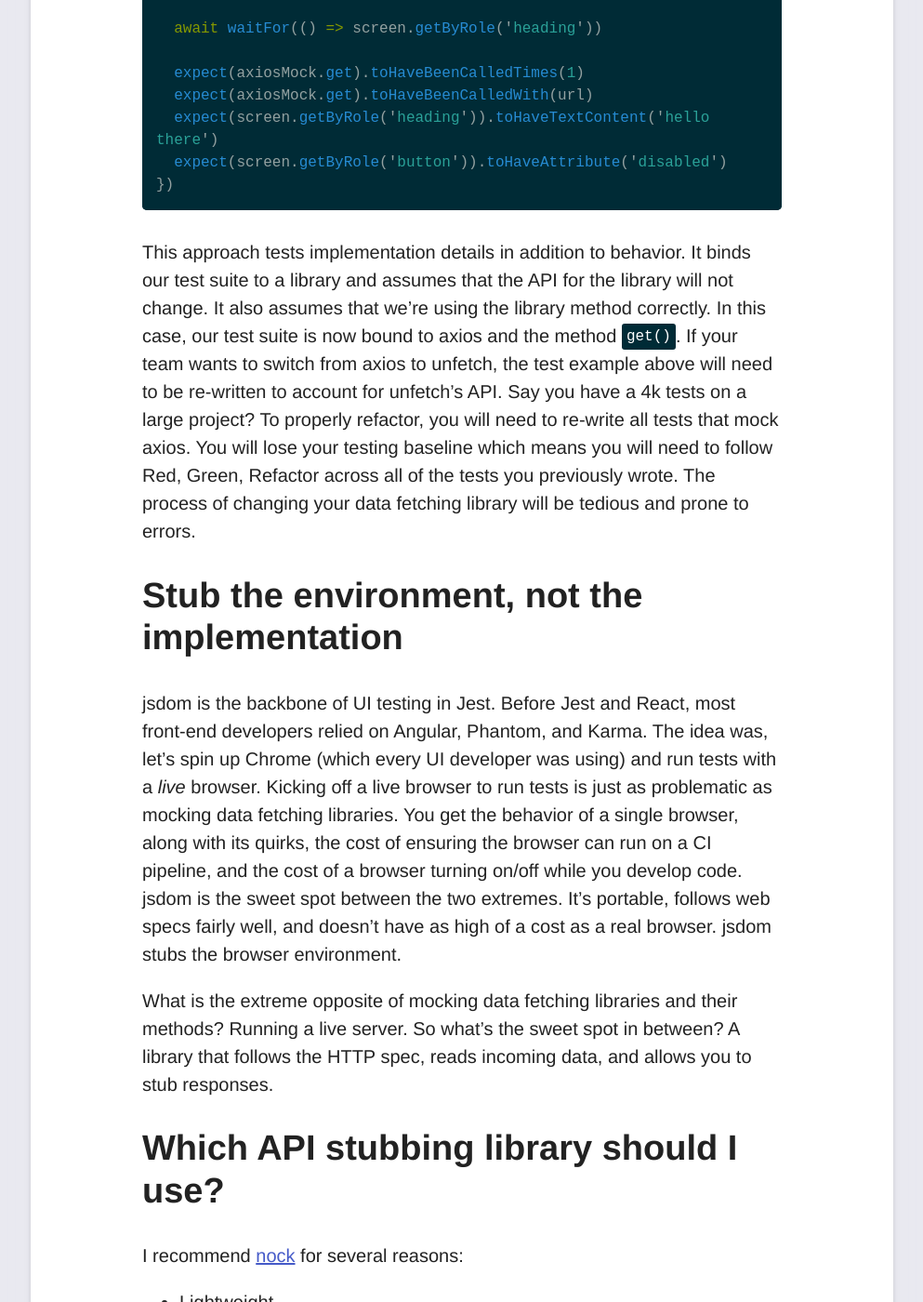
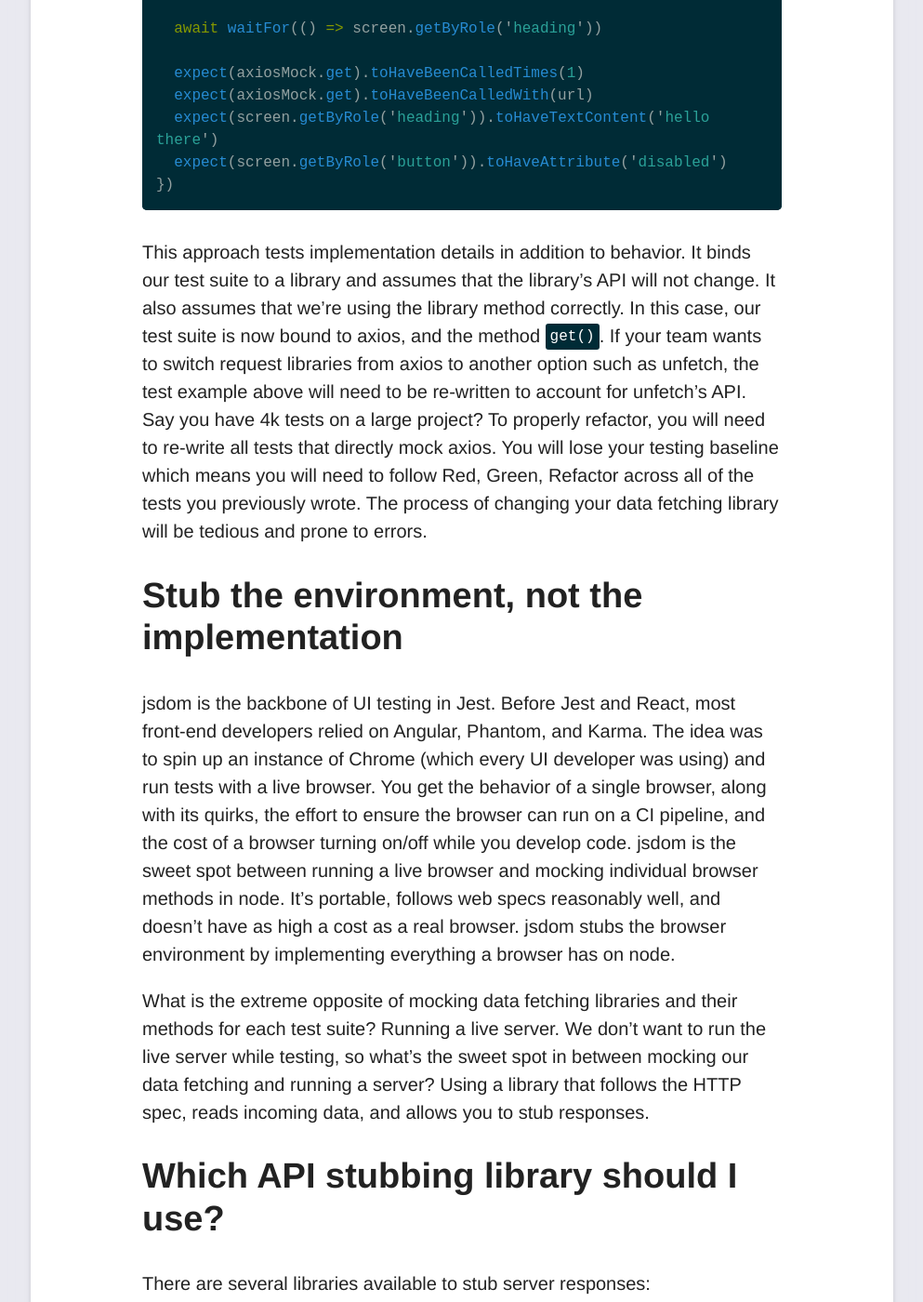
Before and after one commit to antgonzales/antgonzales.github.io, a Jekyll site: the page built from _posts/2020-05-26-how-to-test-data-fetching-components.md, in a window 1280 px wide and 1400 px high, scrolled down 1579 px. Shown: the whole window at 93% size, without its empty margins (143-1136 px from the left). Built offline with Jekyll 4.4.1, drawn with Linux system fonts in a browser that asks for light colours; some of the changed text lies outside the part shown.

Commit message:
Adjust data fetching components post content
Fix grammar and readability of content based on feedback. Add a last
modified date.

````diff
--- a/_posts/2020-05-26-how-to-test-data-fetching-components.md
+++ b/_posts/2020-05-26-how-to-test-data-fetching-components.md
@@ -56,34 +57,44 @@ test('loads and displays greeting', async () => {
 ```
 
 This approach tests implementation details in addition to behavior. It binds our
-test suite to a library and assumes that the API for the library will not
-change. It also assumes that we're using the library method correctly.  In this
-case, our test suite is now bound to axios and the method `get()`. If your team
-wants to switch from axios to unfetch, the test example above will need to be
-re-written to account for unfetch's API.  Say you have a 4k tests on a large
-project? To properly refactor, you will need to re-write all tests that mock
-axios. You will lose your testing baseline which means you will need to follow
-Red, Green, Refactor across all of the tests you previously wrote. The process
-of changing your data fetching library will be tedious and prone to errors.
+test suite to a library and assumes that the library's API will not change. It
+also assumes that we're using the library method correctly. In this case, our
+test suite is now bound to axios, and the method `get()`. If your team wants to
+switch request libraries from axios to another option such as unfetch, the test
+example above will need to be re-written to account for unfetch's API. Say you
+have 4k tests on a large project? To properly refactor, you will need to
+re-write all tests that directly mock axios. You will lose your testing baseline
+which means you will need to follow Red, Green, Refactor across all of the tests
+you previously wrote. The process of changing your data fetching library will be
+tedious and prone to errors.
 
 ## Stub the environment, not the implementation
 
 jsdom is the backbone of UI testing in Jest. Before Jest and React, most
-front-end developers relied on Angular, Phantom, and Karma. The idea was, let's
-spin up Chrome (which every UI developer was using) and run tests with a *live*
-browser. Kicking off a live browser to run tests is just as problematic as
-mocking data fetching libraries. You get the behavior of a single browser, along
-with its quirks, the cost of ensuring the browser can run on a CI pipeline, and
-the cost of a browser turning on/off while you develop code. jsdom is the sweet
-spot between the two extremes. It's portable, follows web specs fairly well, and
-doesn't have as high of a cost as a real browser. jsdom stubs the browser environment.
+front-end developers relied on Angular, Phantom, and Karma. The idea was to spin
+up an instance of Chrome (which every UI developer was using) and run tests with
+a live browser. You get the behavior of a single browser, along with its quirks,
+the effort to ensure the browser can run on a CI pipeline, and the cost of a
+browser turning on/off while you develop code. jsdom is the sweet spot between
+running a live browser and mocking individual browser methods in node. It's
+portable, follows web specs reasonably well, and doesn't have as high a cost as
+a real browser. jsdom stubs the browser environment by implementing everything a
+browser has on node.
 
 What is the extreme opposite of mocking data fetching libraries and their
-methods? Running a live server. So what's the sweet spot in between? A library
-that follows the HTTP spec, reads incoming data, and allows you to stub
-responses.
+methods for each test suite? Running a live server. We don't want to run the
+live server while testing, so what's the sweet spot in between mocking our data
+fetching and running a server? Using a library that follows the HTTP spec, reads
+incoming data, and allows you to stub responses.
 
 ## Which API stubbing library should I use?
+
+There are several libraries available to stub server responses:
+
+* miragejs
+* msw
+* cypress
+* nock
 
 I recommend [nock](https://github.com/nock/nock) for several reasons:
 
@@ -93,9 +104,9 @@ I recommend [nock](https://github.com/nock/nock) for several reasons:
 
 Clocking in 170kb, it's perfect for usage in isolated unit and integration
 tests. There's no big installation and no major setup. It's a mature,
-well-documented library that gives developers the ability to investigate and
-find answers to their problems easily. These aspects pay off in spades as a
-project grows and ages.
+well-documented library that gives developers the ability to easily investigate
+and find answers to their problems. These aspects pay off in spades as a project
+grows and ages.
 
 Let's look at nock using the previous example:
 
@@ -151,16 +161,16 @@ Photo by [Kristina
 Tripkovic](https://unsplash.com/@tinamosquito?utm_source=unsplash&utm_medium=referral&utm_content=creditCopyText)
 on [Unsplash](https://unsplash.com)
 
-With the rise of GraphQL, Apollo has made big strides in writing server and
-client-side libraries to make managing data easier. The trouble comes with their
-recommended approach to testing UI components that rely on Apollo.
+With the rise of GraphQL, Apollo has made significant strides in writing server
+and client-side libraries to make managing data easier. The trouble comes with
+their recommended approach to testing UI components that rely on Apollo.
 
 Apollo has created a `MockedProvider` [test
 component](https://www.apollographql.com/docs/react/development-testing/testing/)
-which allows you to test your UI components. They assert that using
-the real thing would be unpredictable as it runs against an actual backend. That
-may be true, but there's nothing stopping us from hijacking the means of
-communicating with the backend just like we did with the axios example.
+which allows you to test your UI components. They assert that using the live
+Provider would be unpredictable as it runs against an actual backend. That may
+be true, but nothing stops us from hijacking the means of communicating with the
+backend just like we did with the axios example.
 
 Here are the things I know about interfacing with Apollo and GraphQL:
 
@@ -247,12 +257,12 @@ index 8b13789..b586022 100644
 ```
 
 You may be thinking, "this looks like a lot of setup in comparison to using
-`MockProvider` as recommended". You're not wrong. We now know about some of the
+`MockedProvider` as recommended". You're not wrong. We now know about some of the
 implementation details of how Apollo fetches data from the server (POST).
-However, I would argue that this minor detail is exactly what we need to know in
-order to have confidence in our tests and confidence that we can make changes.
-The GraphQL server expects us to perform a POST operation and if we decide to no
-longer use Apollo, we have some safety.
+However, I would argue that this minor detail is what we need to know to have
+confidence in our tests and the confidence to make changes. The GraphQL server
+expects us to perform a POST operation, and if we decide to no longer use
+Apollo, we have some safety.
 
 ## Swapping Apollo Client for Fetch
 
@@ -347,19 +357,21 @@ index 0d66745..6fd98df 100644
 
 Notice that my test assertions didn't change. I've hollowed out the innards of
 the production code and was able to retain the test suite. The test suite does
-not care how I go about fetching data as long as I follow the contract
-determined by the server.
+not care about how my app fetches data as long as I follow the server's
+contract.
 
 The goal of having a robust test suite is the ability to make changes
 confidently and receive feedback if we make changes that might cause problems.
-By removing mocks and stubbing the server, we're able to create a
-flexible test suite that ensures a server contract maintained.
+By removing mocks and stubbing the server, we can create a flexible test suite
+that ensures a server contract is maintained.
 
 ## Testing with multiple requests
 
-Using GraphQL means we can't stub a single endpoint and respond with different data.
-We must control the flow of data by checking the query. Without checking the
-incoming data, we'll end up responding incorrectly to the different calls.
+Using GraphQL means we can't stub a single endpoint and respond with different
+data. With HTTP interceptors like nock, we assign one endpoint to one response.
+We must control the flow of data by checking the incoming query. Without
+checking the incoming data, we'll end up responding incorrectly to the different
+calls.
 
 ```diff
 diff --git a/src/App/App.js b/src/App/App.js
@@ -405,16 +417,16 @@ you pass an object with two specific parameters; `query` and `variables`. In
 this particular case, we're sending just the query. With our request constraint
 added, we're now free to add additional responses.
 
-## Making a decision about tradeoffs
+
+## Deciding tradeoffs
 
 The solutions I've proposed are ultimately about tradeoffs. As your software
-changes, no matter the scale, you have to make decisions about which parts you
-are comfortable living with. For some people, the notion of managing a server
-response library is more painful and tedious than just mocking libraries and
-responses. For me, the pain of not having confidence in my test suite far
-outweighs the trivial tedium of using nock.
+changes, you have to decide which parts you are comfortable living with, no
+matter the scale. For some people, the notion of managing a server response
+library is more painful and tedious than just mocking libraries and responses.
+For me, the pain of not having confidence in my test suite far outweighs the
+trivial tedium of using nock.
 
-I've felt the pain of migrating a code base from one library to another,
-including libraries that fetch data. I hope this guide helps you make a decision
-about the tradeoffs in mocking dependencies versus stubbing environment
-responses.
+I've felt the pain of migrating a codebase from one library to another,
+including libraries that fetch data. I hope this guide helps you evaluate the
+tradeoffs in mocking dependencies versus stubbing environment responses.
````
Also changed, not shown: other parts of _posts/2020-05-26-how-to-test-data-fetching-components.md (+9 -9 lines).
